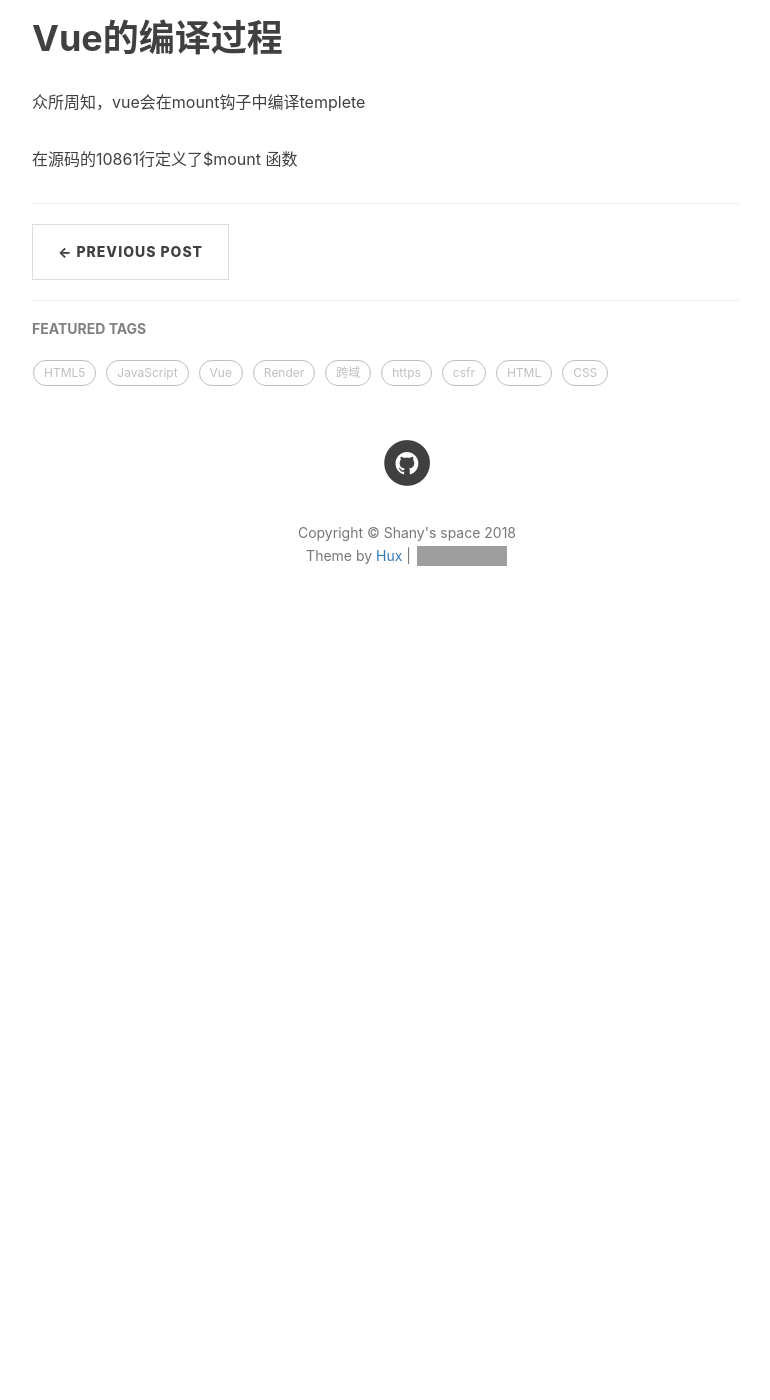
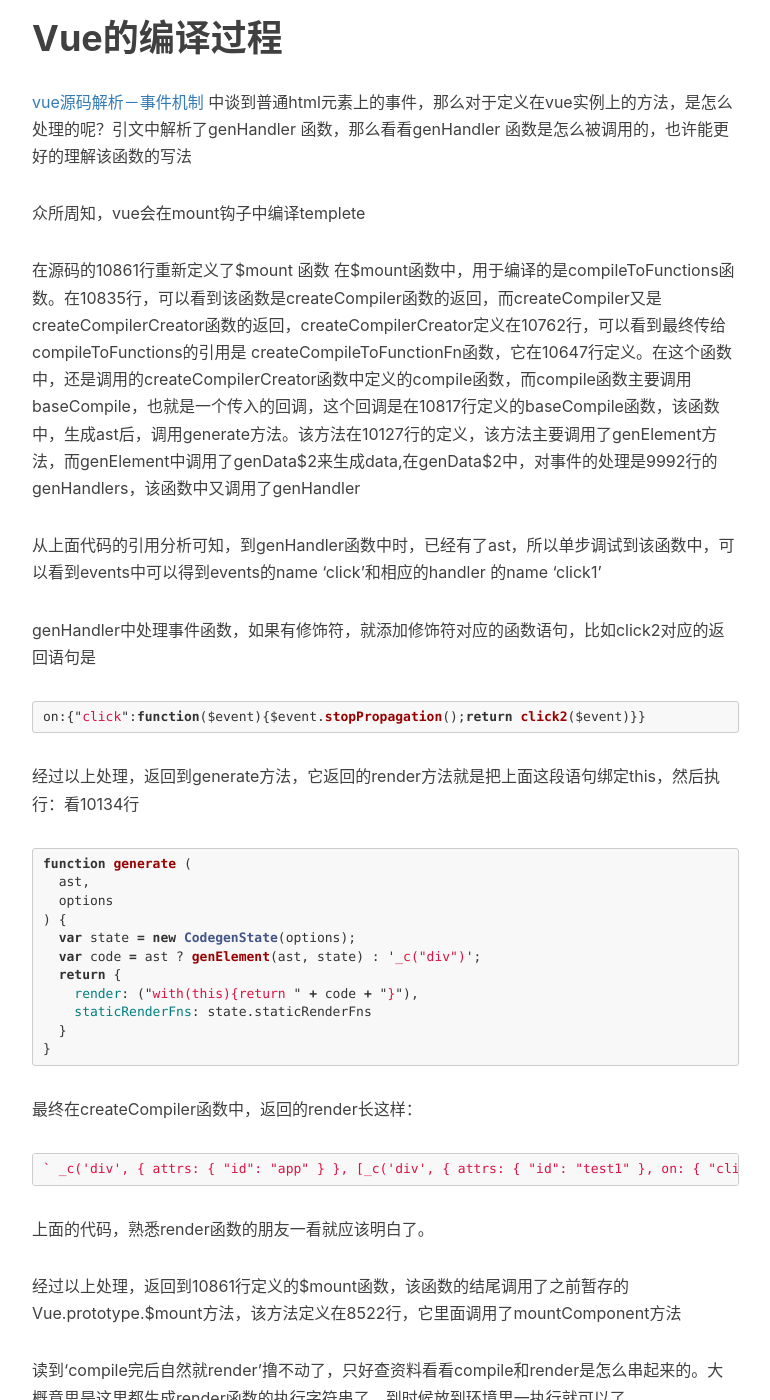
Before and after one commit to yangdm2015/blog, a Jekyll site: the page built from _posts/2018-05-31-vue-event.markdown, in a window 1280 px wide and 1400 px high, scrolled down 2096 px. Shown: the whole window, without its empty margins (233-1003 px from the left). Built offline with Jekyll 4.4.1, drawn with Linux system fonts in a browser that asks for light colours; comment, search, counter and statistics services are not loaded; before the commit the page ends 2756 px from its top, so only the background shows below that; some of the changed text lies outside the part shown; grey boxes are pictures that could not be loaded.

Commit message:
img test

````diff
--- a/_posts/2018-05-31-vue-event.markdown
+++ b/_posts/2018-05-31-vue-event.markdown
@@ -86,6 +86,82 @@
 ```
 
 # Vue的编译过程
+
+[vue源码解析－事件机制](https://segmentfault.com/a/1190000009750348) 中谈到普通html元素上的事件，那么对于定义在vue实例上的方法，是怎么处理的呢？引文中解析了genHandler 函数，那么看看genHandler 函数是怎么被调用的，也许能更好的理解该函数的写法
+
 众所周知，vue会在mount钩子中编译templete
 
-在源码的10861行定义了$mount 函数
+在源码的10861行重新定义了$mount 函数
+在$mount函数中，用于编译的是compileToFunctions函数。在10835行，可以看到该函数是createCompiler函数的返回，而createCompiler又是createCompilerCreator函数的返回，createCompilerCreator定义在10762行，可以看到最终传给compileToFunctions的引用是   createCompileToFunctionFn函数，它在10647行定义。在这个函数中，还是调用的createCompilerCreator函数中定义的compile函数，而compile函数主要调用baseCompile，也就是一个传入的回调，这个回调是在10817行定义的baseCompile函数，该函数中，生成ast后，调用generate方法。该方法在10127行的定义，该方法主要调用了genElement方法，而genElement中调用了genData$2来生成data,在genData$2中，对事件的处理是9992行的genHandlers，该函数中又调用了genHandler
+
+从上面代码的引用分析可知，到genHandler函数中时，已经有了ast，所以单步调试到该函数中，可以看到events中可以得到events的name 'click'和相应的handler 的name 'click1'
+
+genHandler中处理事件函数，如果有修饰符，就添加修饰符对应的函数语句，比如click2对应的返回语句是
+```js
+on:{"click":function($event){$event.stopPropagation();return click2($event)}}
+```
+
+经过以上处理，返回到generate方法，它返回的render方法就是把上面这段语句绑定this，然后执行：看10134行
+```js
+function generate (
+  ast,
+  options
+) {
+  var state = new CodegenState(options);
+  var code = ast ? genElement(ast, state) : '_c("div")';
+  return {
+    render: ("with(this){return " + code + "}"),
+    staticRenderFns: state.staticRenderFns
+  }
+}
+```
+最终在createCompiler函数中，返回的render长这样：
+```js
+`
+_c('div', {
+    attrs: {
+        "id": "app"
+    }
+}, [_c('div', {
+    attrs: {
+        "id": "test1"
+    },
+    on: {
+        "click": click1
+    }
+}, [_v("click1")]), _v(" "), _c('div', {
+    attrs: {
+        "id": "test2"
+    },
+    on: {
+        "click": function($event) {
+            $event.stopPropagation();
+            return click2($event)
+        }
+    }
+}, [_v("click2")]), _v(" "), _c('my-component', {
+    on: {
+        "componenton": parentOn
+    },
+    nativeOn: {
+        "click": function($event) {
+            return nativeclick($event)
+        }
+    }
+})], 1)
+`
+```
+上面的代码，熟悉render函数的朋友一看就应该明白了。
+
+经过以上处理，返回到10861行定义的$mount函数，该函数的结尾调用了之前暂存的Vue.prototype.$mount方法，该方法定义在8522行，它里面调用了mountComponent方法
+
+读到‘compile完后自然就render’撸不动了，只好查资料看看compile和render是怎么串起来的。大概意思是这里都生成render函数的执行字符串了，到时候放到环境里一执行就可以了。
+
+继续往下看，‘最后在虚拟dom－》真实dom的时候。会调用核心函数：’这里又撸不动了，这里后面分析的是 <b>add$1<\b>函数，这个又是怎么跟前面讲的串起来的呢？  参考 [Vue源码后记-其余内置指令（3）](http://www.cnblogs.com/QH-Jimmy/p/7374683.html)，再在源码的updateDOMListeners函数中大断点，通过chrome的调用栈窗口观察到以下
+<img src='img/call-stack.png'>
+
+
+
+发现一个读vue源码的系列文章，不错
+
+看到[大白话Vue源码系列(04)：生成render函数](https://www.cnblogs.com/iovec/archive/2017/12/25/vue_04.html)
````
Also changed, not shown: img/about-bg.jpg (deleted), img/avatar-hux.jpg (deleted), img/call-stack.png (added).
